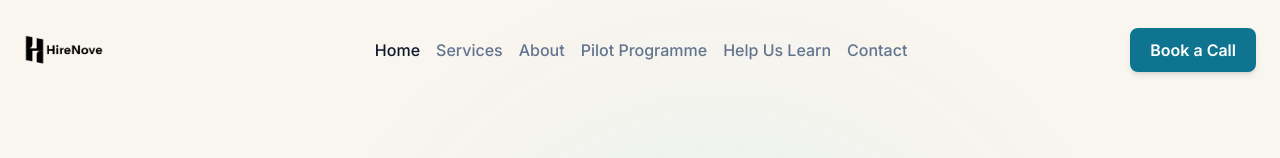
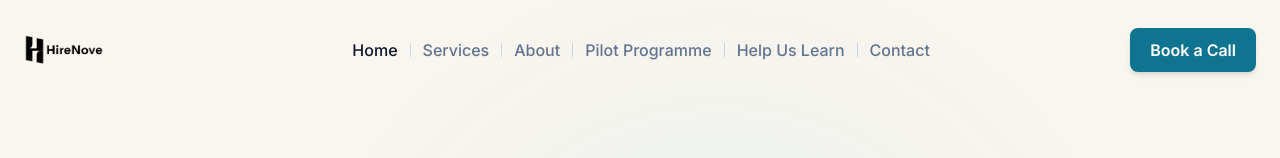
Before and after one commit to Anisabuilds/HireNove, a Next.js app: page / in a window 1280 px wide. Shown: the top 158 px of the page. Built offline with nearby package versions, Linux system fonts and the light colour scheme.

Commit message:
Add dividers between nav links, hover turns grey

```diff
--- a/components/Navbar.tsx
+++ b/components/Navbar.tsx
@@ -49,23 +49,27 @@ export default function Navbar({
         </Link>
 
         {/* Desktop links */}
-        <nav className="hidden md:flex items-center gap-4 flex-1 justify-center">
-          {links.map((l) => (
+        <nav className="hidden md:flex items-center flex-1 justify-center">
+          {links.map((l, i) => (
+            <div key={l.href} className="flex items-center">
+              {i !== 0 && <span className="w-px h-3.5 bg-slate-300 mx-3" />}
               <Link
-              key={l.href}
                 href={l.href}
                 className={cn(
                   "text-base font-medium transition-colors duration-200 whitespace-nowrap",
-                pathname === l.href ? "text-slate-900" : "text-slate-500 hover:text-slate-900"
+                  pathname === l.href ? "text-slate-900" : "text-slate-500 hover:text-slate-400"
                 )}
               >
                 {l.label}
               </Link>
+            </div>
           ))}
-          <button onClick={onLearnOpen} className="text-base text-slate-500 hover:text-slate-900 transition-colors duration-200 font-medium whitespace-nowrap">
+          <span className="w-px h-3.5 bg-slate-300 mx-3" />
+          <button onClick={onLearnOpen} className="text-base text-slate-500 hover:text-slate-400 transition-colors duration-200 font-medium whitespace-nowrap">
             {tr(t.nav.helpLearn, lang)}
           </button>
-          <button onClick={onDiscoveryOpen} className="text-base text-slate-500 hover:text-slate-900 transition-colors duration-200 font-medium whitespace-nowrap">
+          <span className="w-px h-3.5 bg-slate-300 mx-3" />
+          <button onClick={onDiscoveryOpen} className="text-base text-slate-500 hover:text-slate-400 transition-colors duration-200 font-medium whitespace-nowrap">
             {tr(t.nav.contact, lang)}
           </button>
         </nav>
```
Lines whose indentation alone changed are shown as unchanged.
